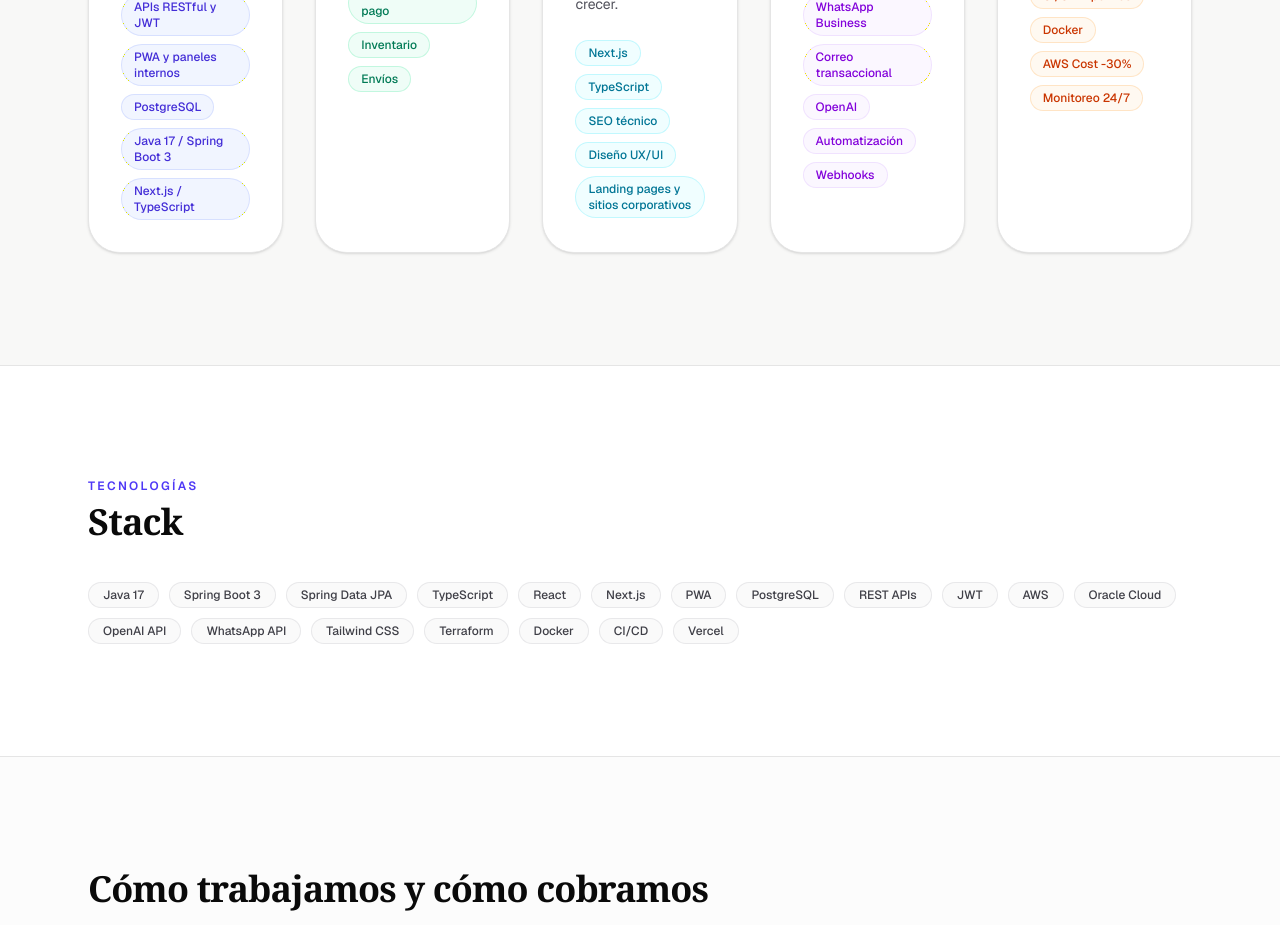
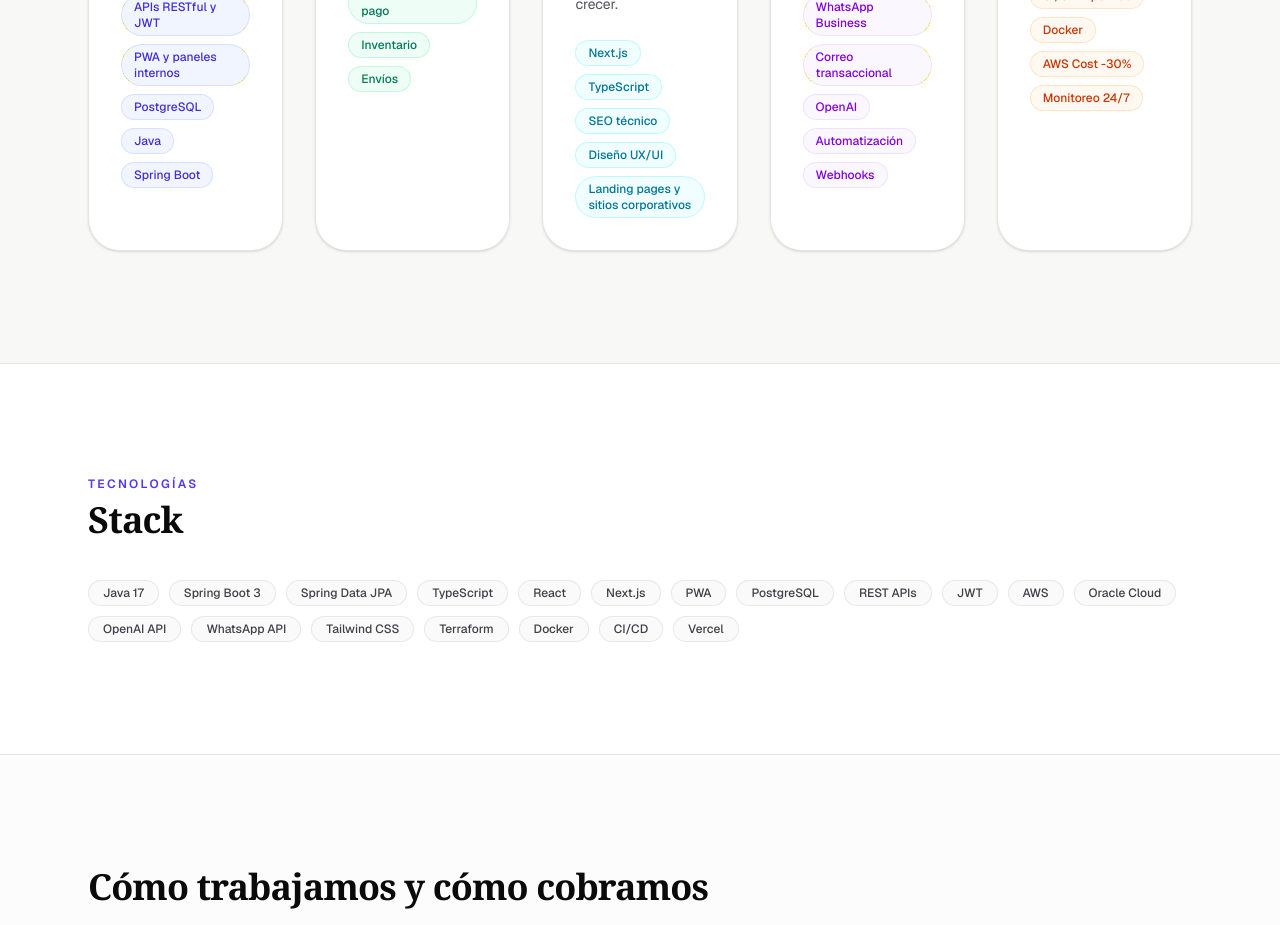
Before and after one commit to Ed-Pino/softcloudstudio, a Next.js app: page /servicios in a window 1280 px wide. Shown: the part 1240-2165 px from the top of the page. Built offline with nearby package versions, Linux system fonts and the light colour scheme.

Commit message:
Quitar versiones de Java y Spring Boot en la tarjeta de servicios

```diff
--- a/app/servicios/page.tsx
+++ b/app/servicios/page.tsx
@@ -17,7 +17,7 @@ const SERVICIOS = [
     titulo: "Software a la medida",
     texto:
       "Sistemas que se ajustan a cómo opera tu empresa, no al revés. Backend, panel de administración y APIs para dejar de sostener procesos en hojas de cálculo.",
-    capacidades: ["APIs RESTful y JWT", "PWA y paneles internos", "PostgreSQL", "Java 17 / Spring Boot 3", "Next.js / TypeScript"],
+    capacidades: ["APIs RESTful y JWT", "PWA y paneles internos", "PostgreSQL", "Java", "Spring Boot"],
     accent: "border-t-indigo-500",
     tag: "bg-indigo-50/80 text-indigo-700 border-indigo-200/60",
   },
```
